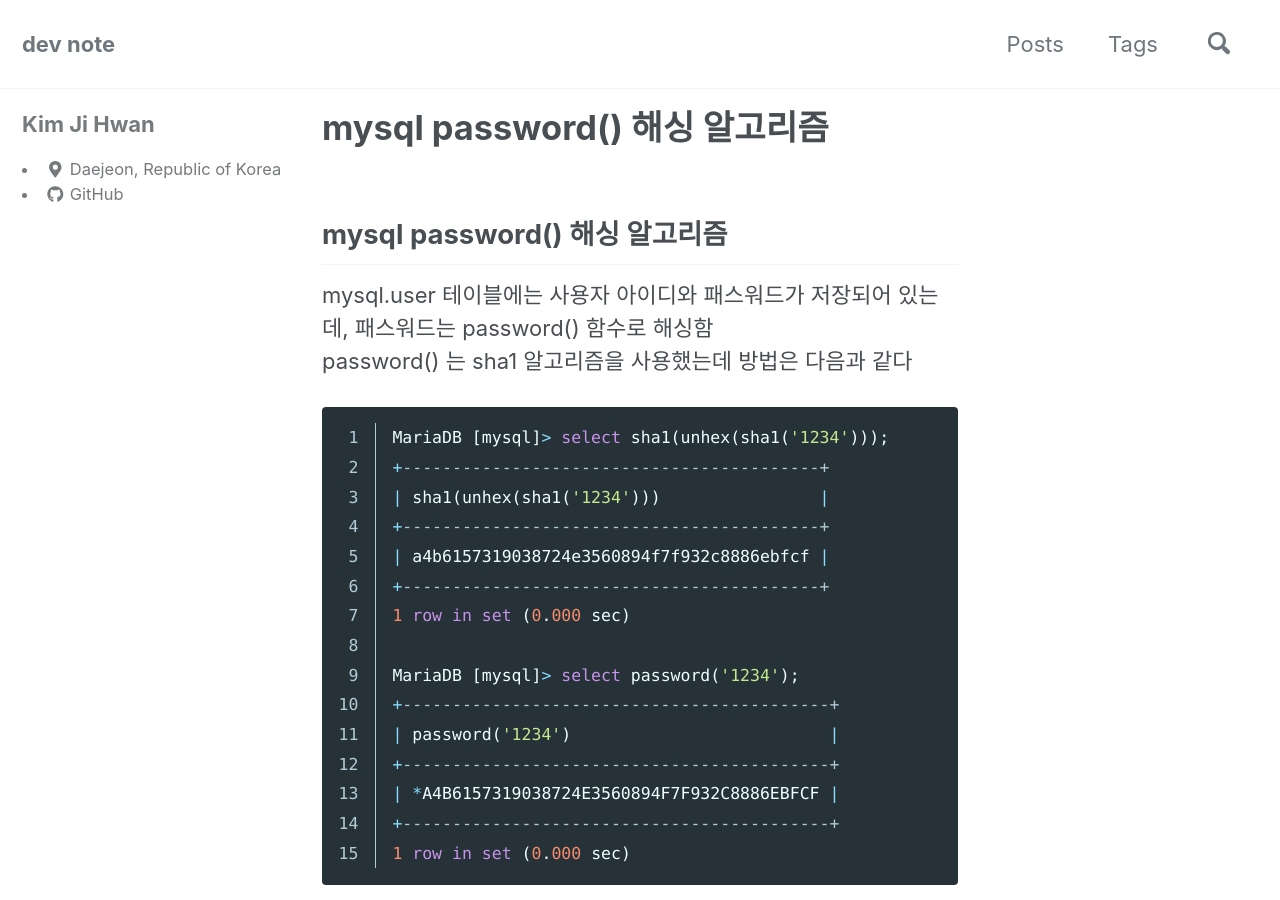
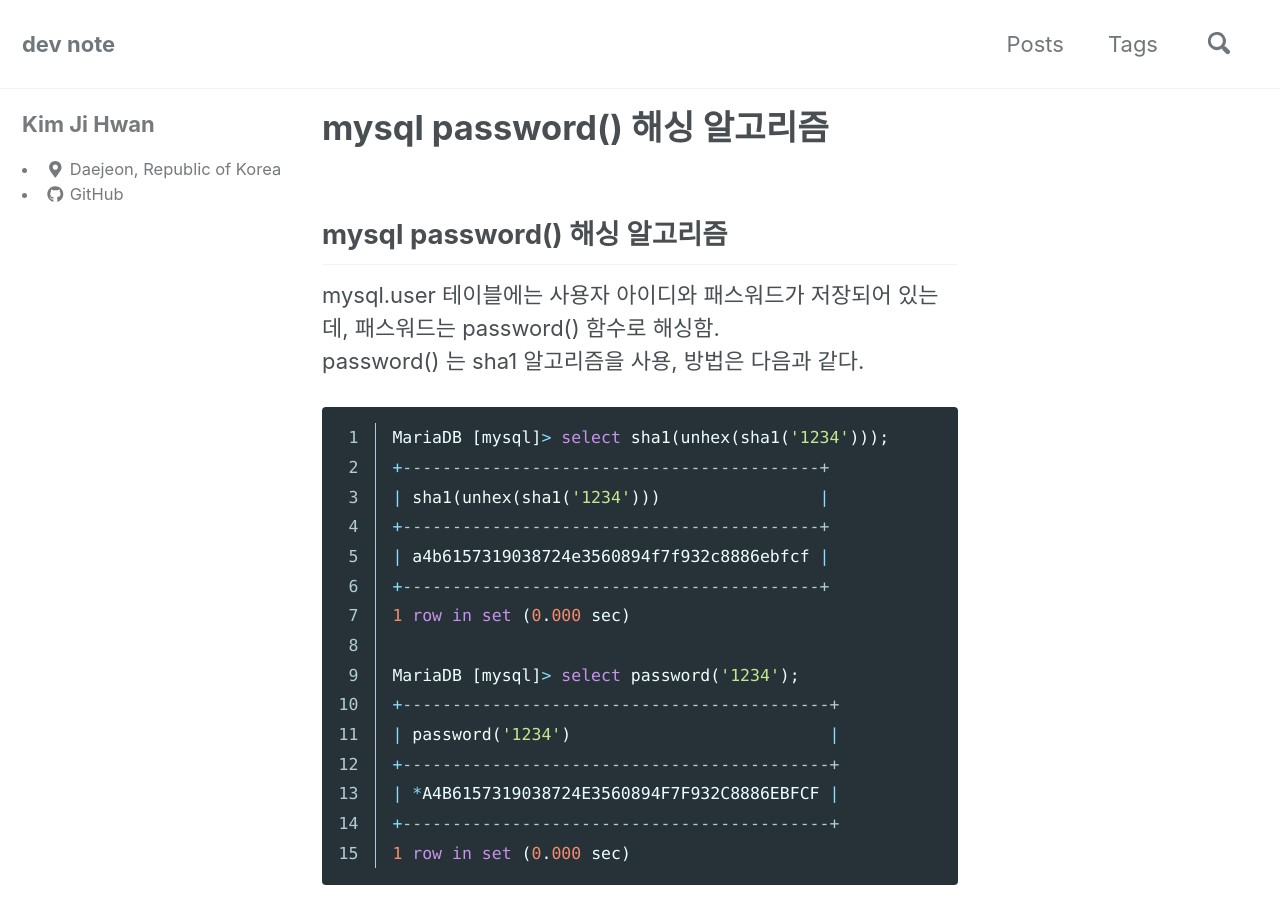
Before and after one commit to kimjh0/kimjh0.github.io, a Jekyll site: the page built from _posts/2021-02-16-mysql password() 해싱 알고리즘.md, in a window 1280 px wide and 900 px high. Built offline with Jekyll 4.4.1, drawn with Linux system fonts in a browser that asks for light colours; cached includes are drawn as plain includes; nearby versions of some CDN libraries.

Commit message:
Update 2021-02-16-mysql password() 해싱 알고리즘.md

````diff
--- a/_posts/2021-02-16-mysql password() 해싱 알고리즘.md
+++ b/_posts/2021-02-16-mysql password() 해싱 알고리즘.md
@@ -7,8 +7,8 @@ tags:
 
 ## mysql password() 해싱 알고리즘
 
-mysql.user 테이블에는 사용자 아이디와 패스워드가 저장되어 있는데, 패스워드는 password() 함수로 해싱함
-password() 는 sha1 알고리즘을 사용했는데 방법은 다음과 같다
+mysql.user 테이블에는 사용자 아이디와 패스워드가 저장되어 있는데, 패스워드는 password() 함수로 해싱함.
+password() 는 sha1 알고리즘을 사용, 방법은 다음과 같다.
 
 ```sql
 MariaDB [mysql]> select sha1(unhex(sha1('1234')));
````
